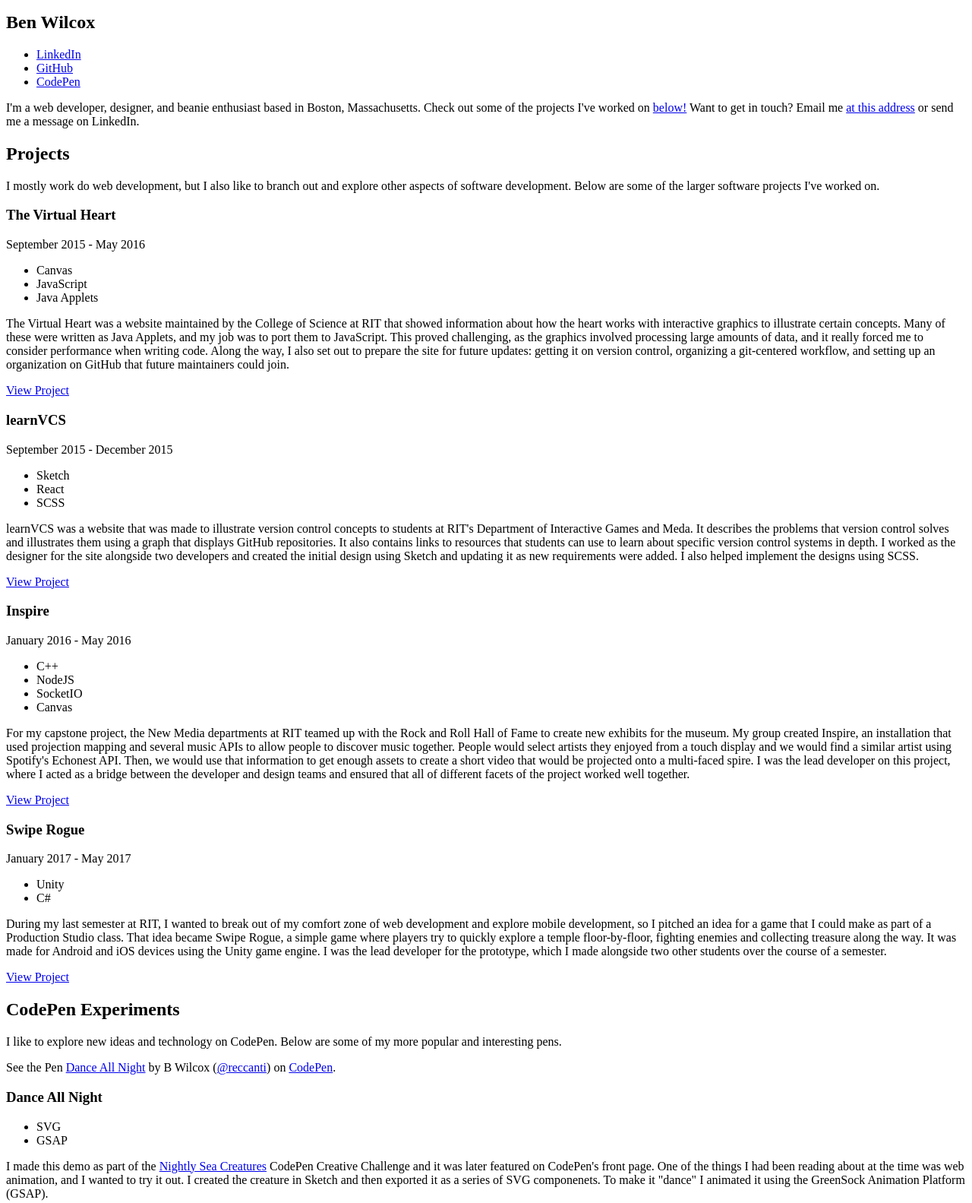
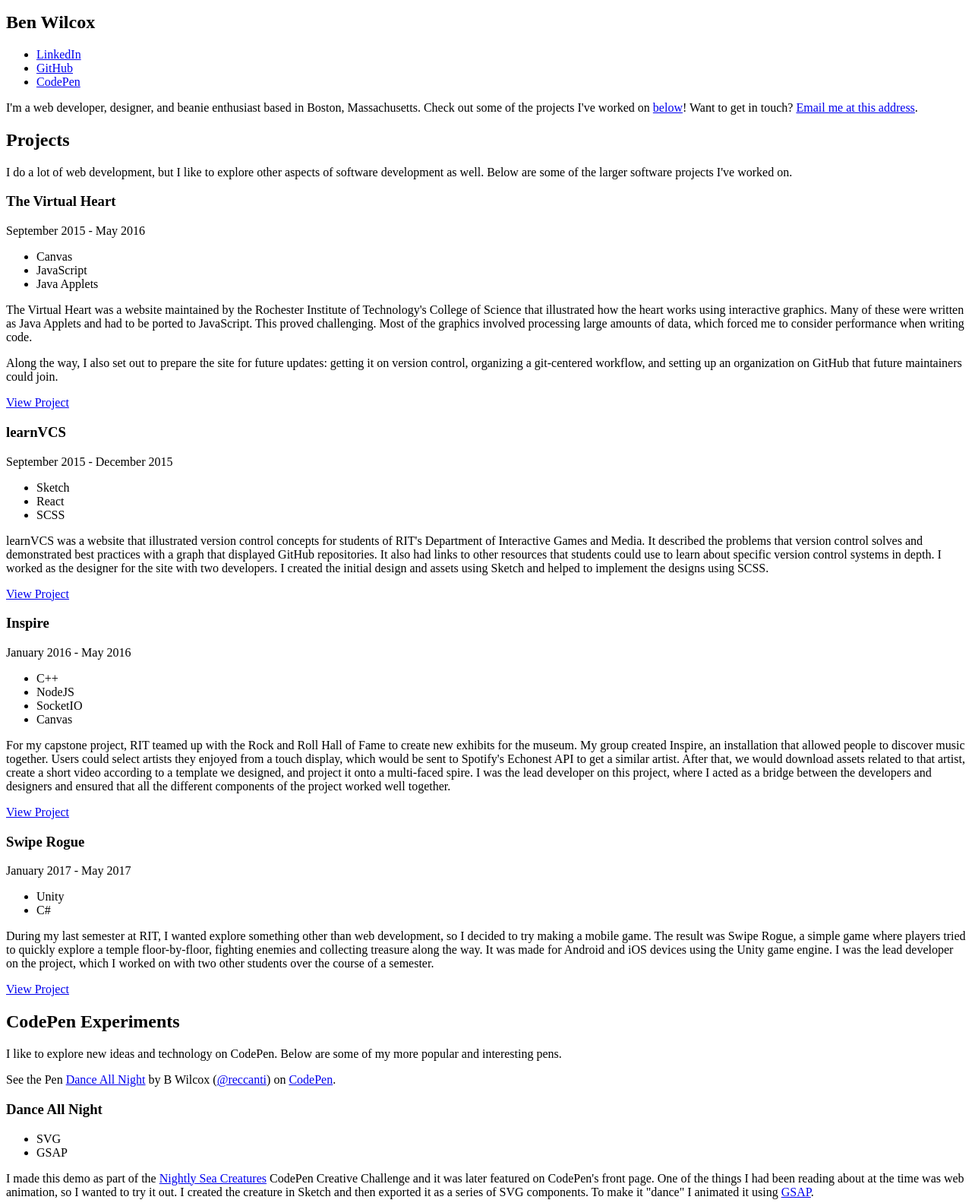
Before and after one commit to reccanti/gatsby-portfolio, a Gatsby site: page / in a window 1280 px wide. Shown: the part 1280-2863 px from the top of the page at 76% size. Built offline with nearby package versions, Linux system fonts and the light colour scheme; Gatsby itself is replaced by a stand-in of ours.

Commit message:
Update copy
Updates the copy for grammer

```diff
--- a/data/danceAllNight/base.md
+++ b/data/danceAllNight/base.md
@@ -2,4 +2,4 @@
 headline: Dance All Night
 ---
 
-I made this demo as part of the [Nightly Sea Creatures](http://codepen.io/collection/neJVwm/) CodePen Creative Challenge and it was later featured on CodePen's front page. One of the things I had been reading about at the time was web animation, and I wanted to try it out. I created the creature in Sketch and then exported it as a series of SVG componenets. To make it "dance" I animated it using the GreenSock Animation Platform (GSAP).
+I made this demo as part of the [Nightly Sea Creatures](http://codepen.io/collection/neJVwm/) CodePen Creative Challenge and it was later featured on CodePen's front page. One of the things I had been reading about at the time was web animation, so I wanted to try it out. I created the creature in Sketch and then exported it as a series of SVG components. To make it "dance" I animated it using [GSAP](https://greensock.com/gsap).
--- a/data/inspire/base.md
+++ b/data/inspire/base.md
@@ -2,6 +2,6 @@
 headline: "Inspire"
 ---
 
-For my capstone project, the New Media departments at RIT teamed up with the Rock and Roll Hall of Fame to create new exhibits for the museum. My group created Inspire, an installation that used projection mapping and several music APIs to allow people to discover music together. People would select artists they enjoyed from a touch display and we would find a similar artist using Spotify's Echonest API. Then, we would use that information to get enough assets to create a short video that would be projected onto a multi-faced spire. I was the lead developer on this project, where I acted as a bridge between the developer and design teams and ensured that all of different facets of the project worked well together.
+For my capstone project, RIT teamed up with the Rock and Roll Hall of Fame to create new exhibits for the museum. My group created Inspire, an installation that allowed people to discover music together. Users could select artists they enjoyed from a touch display, which would be sent to Spotify's Echonest API to get a similar artist.  After that, we would download assets related to that artist, create a short video according to a template we designed, and project it onto a multi-faced spire. I was the lead developer on this project, where I acted as a bridge between the developers and designers and ensured that all the different components of the project worked well together.
 
 <!-- end -->
--- a/data/learnVCS/base.md
+++ b/data/learnVCS/base.md
@@ -1,4 +1,4 @@
 ---
 headline: learnVCS
 ---
-learnVCS was a website that was made to illustrate version control concepts to students at RIT's Department of Interactive Games and Meda. It describes the problems that version control solves and illustrates them using a graph that displays GitHub repositories. It also contains links to resources that students can use to learn about specific version control systems in depth. I worked as the designer for the site alongside two developers and created the initial design using Sketch and updating it as new requirements were added. I also helped implement the designs using SCSS.
+learnVCS was a website that illustrated version control concepts for students of RIT's Department of Interactive Games and Media. It described the problems that version control solves and demonstrated best practices with a graph that displayed GitHub repositories.  It also had links to other resources that students could use to learn about specific version control systems in depth. I worked as the designer for the site with two developers. I created the initial design and assets using Sketch and helped to implement the designs using SCSS.
--- a/data/orderedListHacks/base.md
+++ b/data/orderedListHacks/base.md
@@ -2,4 +2,4 @@
 headline: Ordered List Hacks
 ---
 
-This was another pen of mine that got picked for the front-page! I was reading the [spec for list items](https://www.w3.org/TR/2014/REC-html5-20141028/grouping-content.html#the-li-element) and I noticed some interesting properties for ordered lists. I started experimenting with them and decided to collect the result in an ordered list
+This was another pen of mine that got picked for the front page. After reading the [spec for list items](https://www.w3.org/TR/2014/REC-html5-20141028/grouping-content.html#the-li-element), I noticed some interesting properties for ordered lists. I experimented with them and collected the results in this pen.
--- a/data/rainbow/base.md
+++ b/data/rainbow/base.md
@@ -2,4 +2,4 @@
 headline: Rainbow
 ---
 
-This was another CodePen Creative Challenge: [Rainbow Text Weekend](http://codepen.io/collection/nxKPzY/). With this one, I wanted to experiment with some of the more advanced features of Sass. The letters are just divs. They have different background colors and different transition delays, but are otherwise similar. To make use of this, I created a map of colors and their values, then iterated over each of them to generate each of the classes.
+This was from another CodePen Creative Challenge: [Rainbow Text Weekend](http://codepen.io/collection/nxKPzY/). With this one, I wanted to experiment with some of the more advanced features of Sass. Though the letters had different background colors and transition delays, everything else could be reused. I made a map of colors and their values, then iterated over them to generate the class for each letter.
--- a/data/swipeRogue/base.md
+++ b/data/swipeRogue/base.md
@@ -2,6 +2,6 @@
 headline: "Swipe Rogue"
 ---
 
-During my last semester at RIT, I wanted to break out of my comfort zone of web development and explore mobile development, so I pitched an idea for a game that I could make as part of a Production Studio class. That idea became Swipe Rogue, a simple game where players try to quickly explore a temple floor-by-floor, fighting enemies and collecting treasure along the way. It was made for Android and iOS devices using the Unity game engine. I was the lead developer for the prototype, which I  made alongside two other students over the course of a semester.
+During my last semester at RIT, I wanted explore something other than web development, so I decided to try making a mobile game. The result was Swipe Rogue, a simple game where players tried to quickly explore a temple floor-by-floor, fighting enemies and collecting treasure along the way. It was made for Android and iOS devices using the Unity game engine.  I was the lead developer on the project, which I worked on with two other students over the course of a semester.
 
 <!-- end -->
--- a/data/theVirtualHeart/base.md
+++ b/data/theVirtualHeart/base.md
@@ -2,4 +2,6 @@
 headline: The Virtual Heart
 ---
 
-The Virtual Heart was a website maintained by the College of Science at RIT that showed information about how the heart works with interactive graphics to illustrate certain concepts. Many of these were written as Java Applets, and my job was to port them to JavaScript. This proved challenging, as the graphics involved processing large amounts of data, and it really forced me to consider performance when writing code. Along the way, I also set out to prepare the site for future updates: getting it on version control, organizing a git-centered workflow, and setting up an organization on GitHub that future maintainers could join.
+The Virtual Heart was a website maintained by the Rochester Institute of Technology's College of Science that illustrated how the heart works using interactive graphics.  Many of these were written as Java Applets and had to be ported to JavaScript.  This proved challenging.  Most of the graphics involved processing large amounts of data, which forced me to consider performance when writing code.
+
+Along the way, I also set out to prepare the site for future updates: getting it on version control, organizing a git-centered workflow, and setting up an organization on GitHub that future maintainers could join.
--- a/data/wave/base.md
+++ b/data/wave/base.md
@@ -1,4 +1,5 @@
 ---
 headline: Wave
 ---
-Wave is a pen that I made to learn more about the \<canvas\> element. My goal was to render a complex animation as quickly as possible. I did this by rendering the shape to a buffer. The basic shape consisted of a large ring with an outer black circle on the edge. Instead of drawing both of these shapes at each point, I drew it once on a hidden "buffer" canvas and copied the image data. After that, I could draw it again at every other point, slightly modifying the rotation each time. The result is much more efficient, running smoothly at full screen while [the original attempt](http://codepen.io/reccanti/pen/YwYQab) struggles to run in a small window.
+
+Wave was a pen that I made to learn more about the `<canvas>` element. My goal was to to render a complex animation as quickly as possible, which I did by rendering the shape as a buffer. The basic shape consisted of a large ring with an outer black circle on the edge. Instead of drawing both of these shapes at each point, I drew it once on a hidden "buffer" canvas and copied the image data. After that, I could draw it again at every other point, slightly modifying the rotation each time. The result is much more efficient, running smoothly at full screen while [the original attempt](http://codepen.io/reccanti/pen/YwYQab) struggles to run in a small window.
--- a/src/pages/index.js
+++ b/src/pages/index.js
@@ -101,13 +101,13 @@ const IndexPage = ({ data }) => {
                   <li><a href={data.site.siteMetadata.socialLinks.github}>GitHub</a></li>
                   <li><a href={data.site.siteMetadata.socialLinks.codepen}>CodePen</a></li>
               </ul>
-              <p>I'm a web developer, designer, and beanie enthusiast based in Boston, Massachusetts. Check out some of the projects I've worked on <a href="#projects">below!</a> Want to get in touch? Email me <a href="mailto:reccanti@gmail.com">at this address</a> or send me a message on LinkedIn.</p>
+              <p>I'm a web developer, designer, and beanie enthusiast based in Boston, Massachusetts.  Check out some of the projects I've worked on <a href="#projects">below</a>! Want to get in touch? <a href="mailto:reccanti@gmail.com">Email me at this address</a>.</p>
           </section>
 
           { /* Projects section */ }
           <section className="projects" id="projects">
               <h2>Projects</h2>
-              <p>I mostly work do web development, but I also like to branch out and explore other aspects of software development. Below are some of the larger software projects I've worked on.</p>
+              <p>I do a lot of web development, but I like to explore other aspects of software development as well.  Below are some of the larger software projects I've worked on.</p>
               {projectOrder.map((projectName) =>
                   <div key={projectPosts[projectName].id}>
                       <h3>{projectPosts[projectName].childMarkdownRemark.frontmatter.headline}</h3>
```
